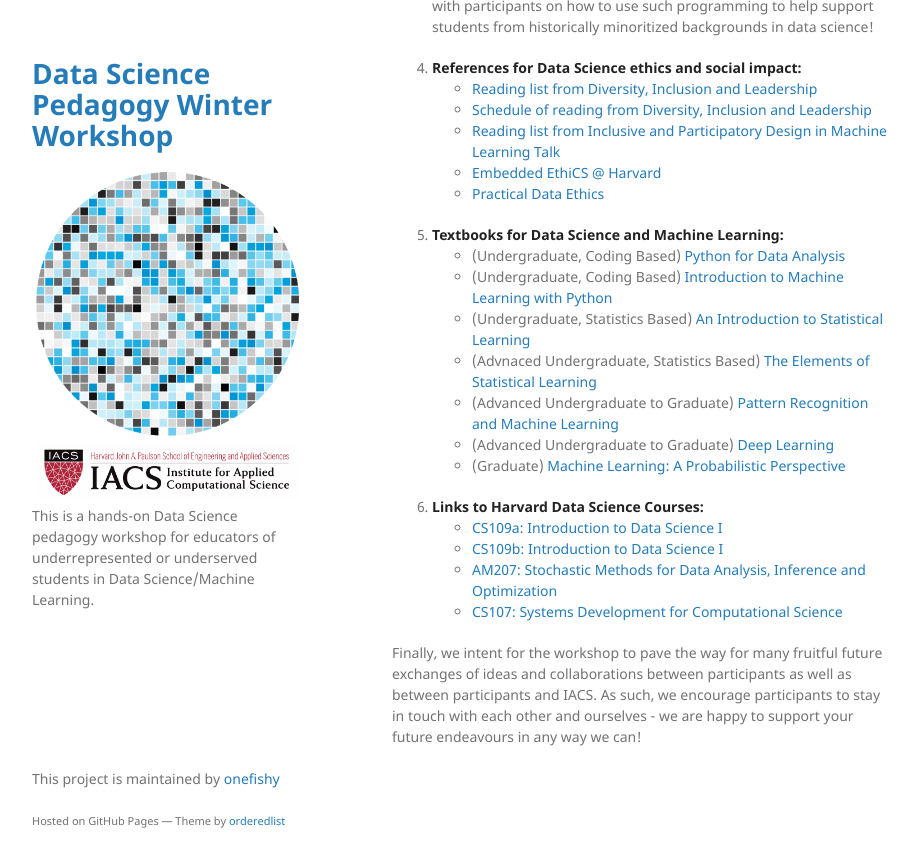
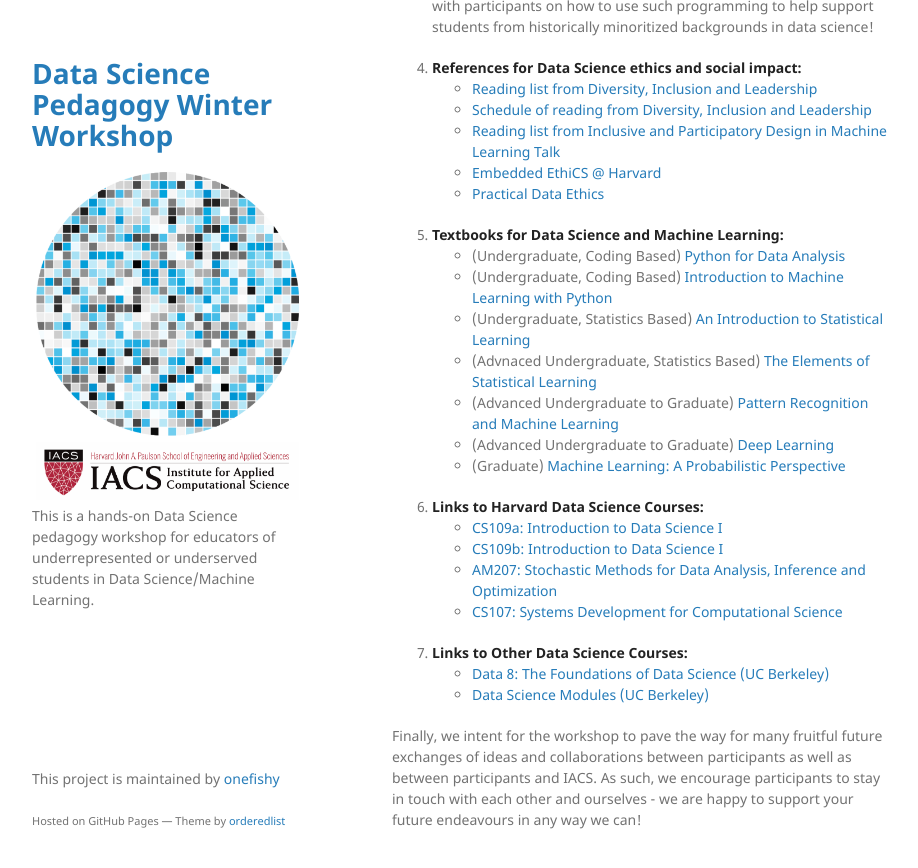
Before and after one commit to onefishy/data-science-workshop, a Jekyll site: the page built from docs/after_the_workshop.md, in a window 1280 px wide and 900 px high, scrolled down 1034 px. Shown: the top 868 px of the window, without its empty margins (178-1096 px from the left). Built offline with Jekyll 4.4.1, drawn with Linux system fonts in a browser that asks for light colours; our own code applies the rules of GitHub Pages for plain Markdown files.

Commit message:
Update after_the_workshop.md

```diff
--- a/docs/after_the_workshop.md
+++ b/docs/after_the_workshop.md
@@ -34,5 +34,9 @@ We hope that the workshop provides a jumping off point for participants to creat
     - [AM207: Stochastic Methods for Data Analysis, Inference and Optimization](https://onefishy.github.io/am207/)
     - [CS107: Systems Development for Computational Science](https://harvard-iacs.github.io/2020-CS107/)
 
+7. **Links to Other Data Science Courses:**
+    - [Data 8: The Foundations of Data Science (UC Berkeley)](http://data8.org)
+    - [Data Science Modules (UC Berkeley)](https://ds-modules.github.io/DS-Modules/)
+
 
 Finally, we intent for the workshop to pave the way for many fruitful future exchanges of ideas and collaborations between participants as well as between participants and IACS. As such, we encourage participants to stay in touch with each other and ourselves - we are happy to support your future endeavours in any way we can!
```
